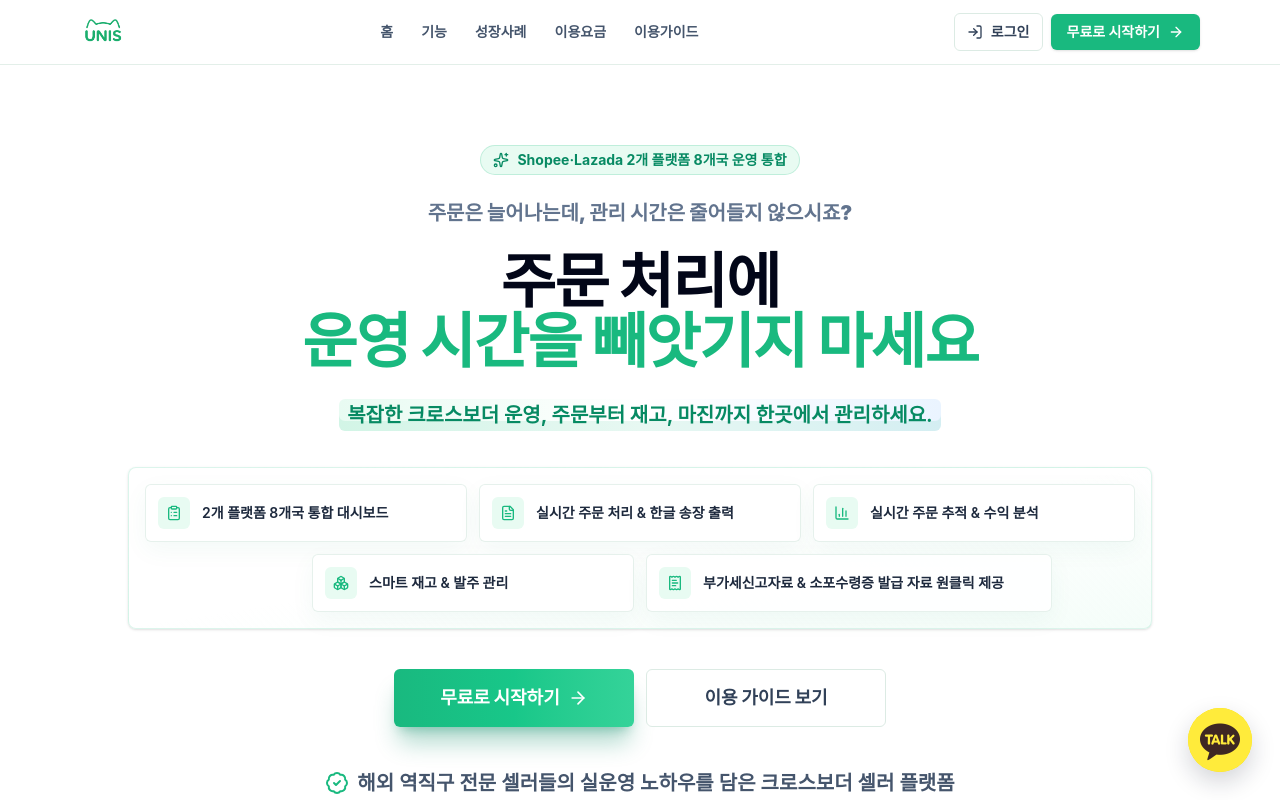
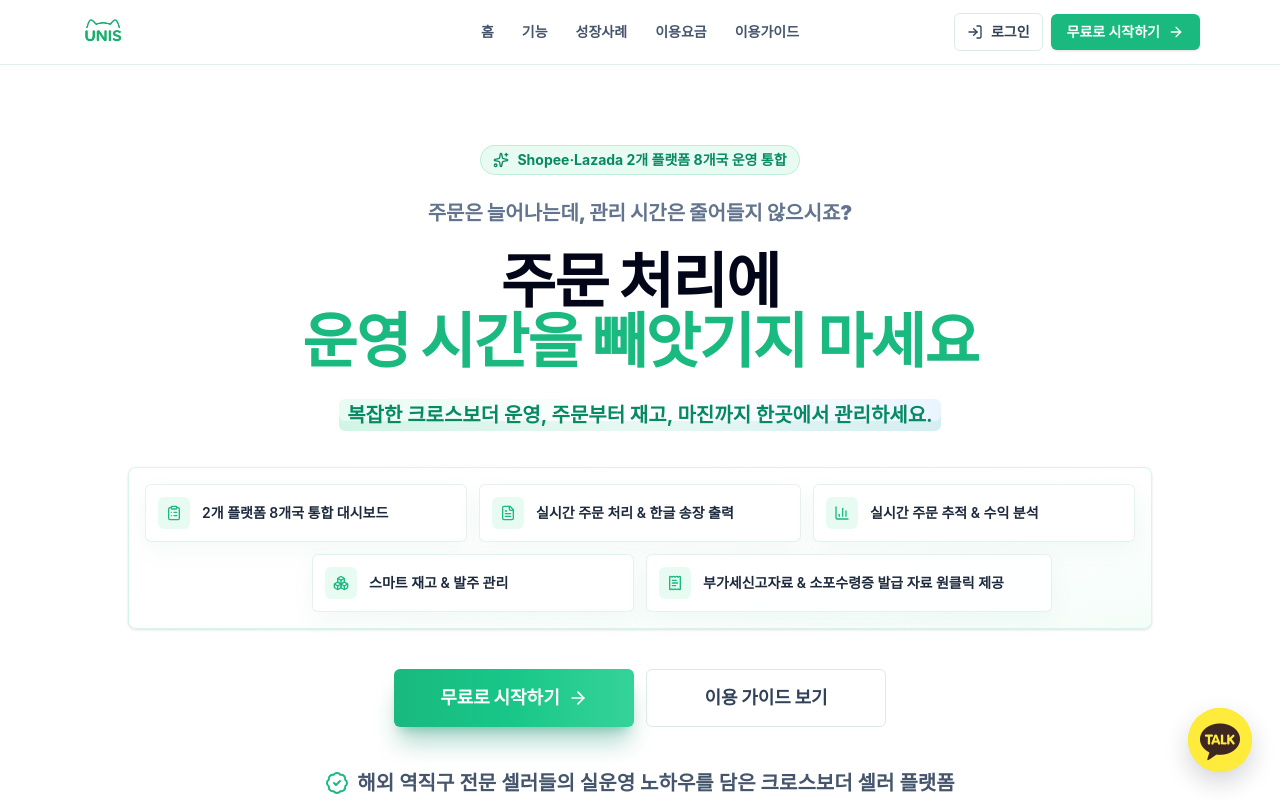
Before and after one commit to rosie-yoon/unisorder, a Next.js app: page / in a window 1280 px wide. Shown: the top 800 px of the page. Built offline with nearby package versions, Linux system fonts and the light colour scheme.

Commit message:
Center desktop navigation in header

```diff
--- a/components/site-header.tsx
+++ b/components/site-header.tsx
@@ -14,7 +14,7 @@ const navItems = [
 export function SiteHeader() {
   return (
     <header className="sticky top-0 z-50 border-b border-border/80 bg-white/86 backdrop-blur-xl">
-      <div className="shell flex h-16 items-center justify-between gap-5">
+      <div className="shell relative flex h-16 items-center justify-between gap-5">
         <Link href="/" className="focus-ring flex items-center gap-3 rounded-lg">
           <Image
             src="/brand/unis-logo.png"
@@ -27,7 +27,7 @@ export function SiteHeader() {
           <span className="sr-only">UnisOrder 홈</span>
         </Link>
 
-        <nav className="hidden items-center gap-1 lg:flex" aria-label="주요 메뉴">
+        <nav className="absolute left-1/2 hidden -translate-x-1/2 items-center gap-1 lg:flex" aria-label="주요 메뉴">
           {navItems.map((item) => (
             <Link
               key={item.href}
```
